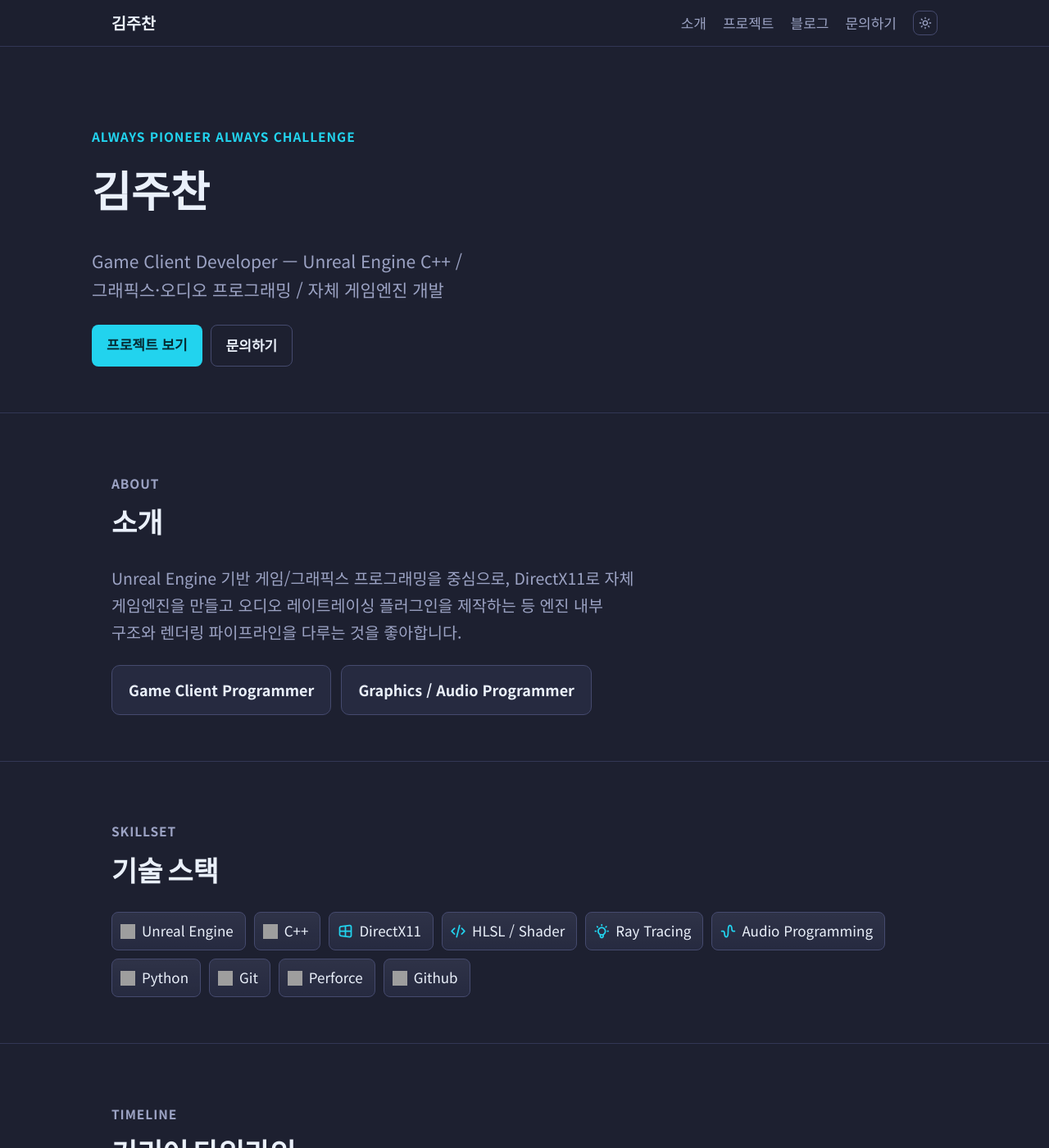
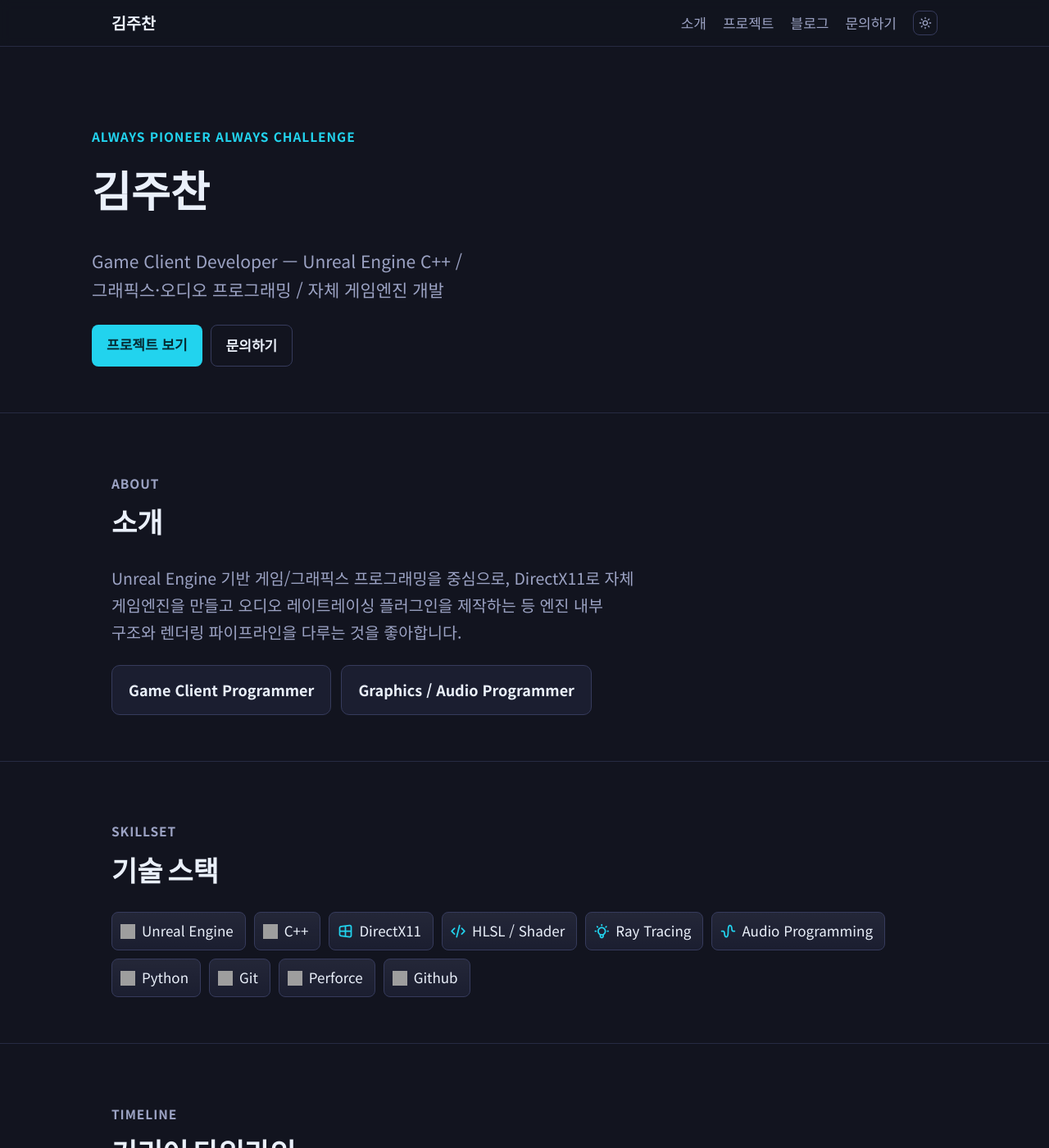
Before and after one commit to skamo3/skamo3.github.io, a Jekyll site: the page built from index.html, in a window 1280 px wide and 1400 px high. Shown: the whole window at 82% size. Built offline with Jekyll 4.4.1, drawn with Linux system fonts in a browser that asks for light colours; grey boxes are pictures that could not be loaded.

Commit message:
Darken dark theme background/card/border tokens
Earlier "too bright" feedback was about the background, not the
accent (already toned down separately). #1D2030/#262A40/#323655/
#454A6E -> #12141F/#1B1E30/#262A42/#363B5C, keeping the same relative
elevation steps.

```diff
--- a/assets/css/style.css
+++ b/assets/css/style.css
@@ -1,10 +1,10 @@
 @import url("https://fonts.googleapis.com/css2?family=Poppins:wght@400;500;700;900&family=Noto+Sans+KR:wght@400;500;700;900&display=swap");
 
 :root {
-  --bg: #1D2030;
-  --card: #262A40;
-  --border: #323655;
-  --border-strong: #454A6E;
+  --bg: #12141F;
+  --card: #1B1E30;
+  --border: #262A42;
+  --border-strong: #363B5C;
   --text: #EAF0FA;
   --text-muted: #9CA3C4;
   --accent: #22D3EE;
```
